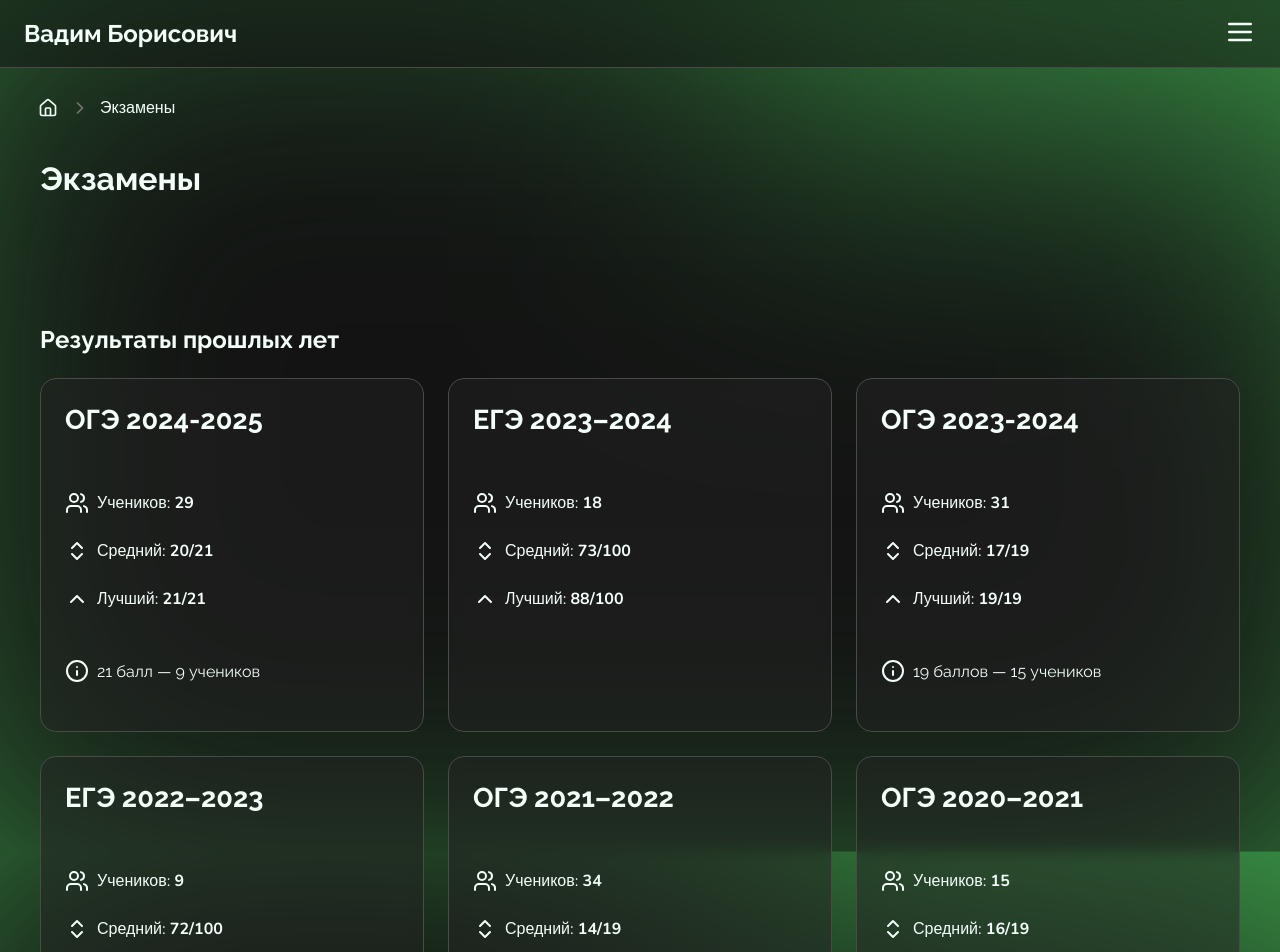
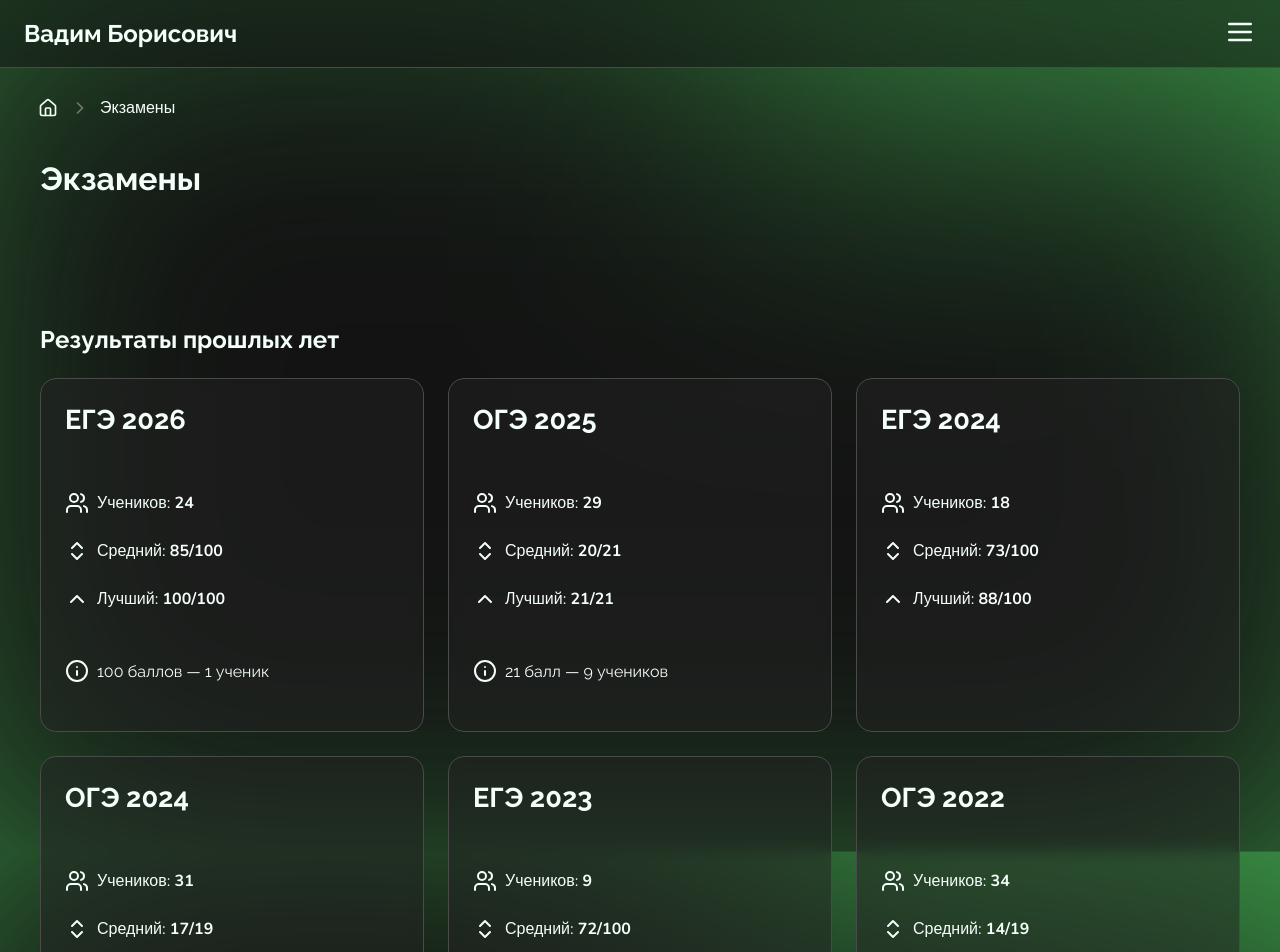
Before and after one commit to svbinf-ru/svbinf.ru, a Next.js app: page /exams in a window 1280 px wide. Shown: the top 952 px of the page. Built offline with nearby package versions, Linux system fonts and the light colour scheme.

Commit message:
Update results.ts

```diff
--- a/content/exams/results.ts
+++ b/content/exams/results.ts
@@ -9,7 +9,15 @@ import { ExamResult } from '../utils'
 // - info     (string[]?): Любая дополнительная информация
 export const results: ExamResult[] = [
     {
-        title: 'ОГЭ 2024-2025',
+        title: 'ЕГЭ 2026',
+        students: 24,
+        max: 100,
+        average: 85,
+        best: 100,
+        info: ['100 баллов — 1 ученик'],
+    },
+    {
+        title: 'ОГЭ 2025',
         students: 29,
         max: 21,
         average: 20,
@@ -17,14 +25,14 @@ export const results: ExamResult[] = [
         info: ['21 балл — 9 учеников'],
     },
     {
-        title: 'ЕГЭ 2023–2024',
+        title: 'ЕГЭ 2024',
         students: 18,
         max: 100,
         average: 73,
         best: 88,
     },
     {
-        title: 'ОГЭ 2023-2024',
+        title: 'ОГЭ 2024',
         students: 31,
         max: 19,
         average: 17,
@@ -32,14 +40,14 @@ export const results: ExamResult[] = [
         info: ['19 баллов — 15 учеников'],
     },
     {
-        title: 'ЕГЭ 2022–2023',
+        title: 'ЕГЭ 2023',
         students: 9,
         max: 100,
         average: 72,
         best: 93,
     },
     {
-        title: 'ОГЭ 2021–2022',
+        title: 'ОГЭ 2022',
         students: 34,
         max: 19,
         average: 14,
@@ -47,7 +55,7 @@ export const results: ExamResult[] = [
         info: ['19 баллов — 1 ученик'],
     },
     {
-        title: 'ОГЭ 2020–2021',
+        title: 'ОГЭ 2021',
         students: 15,
         max: 19,
         average: 16,
```
